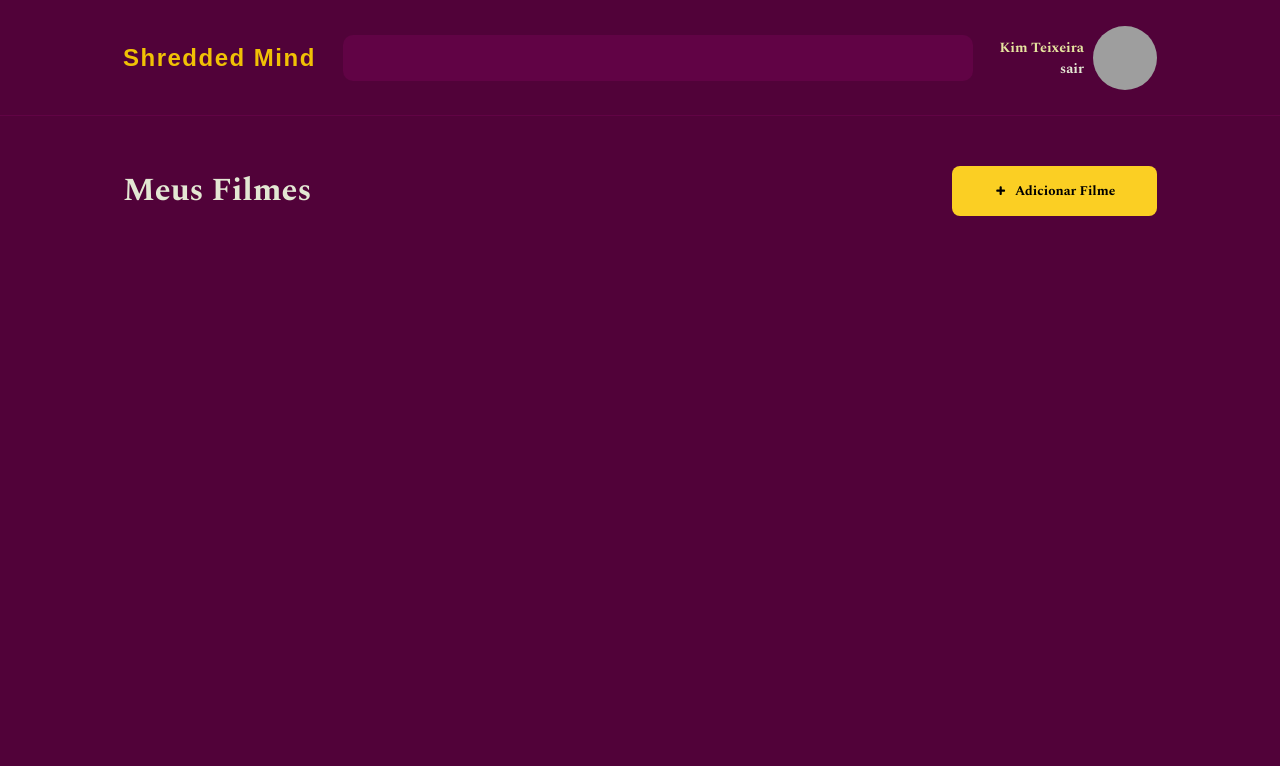
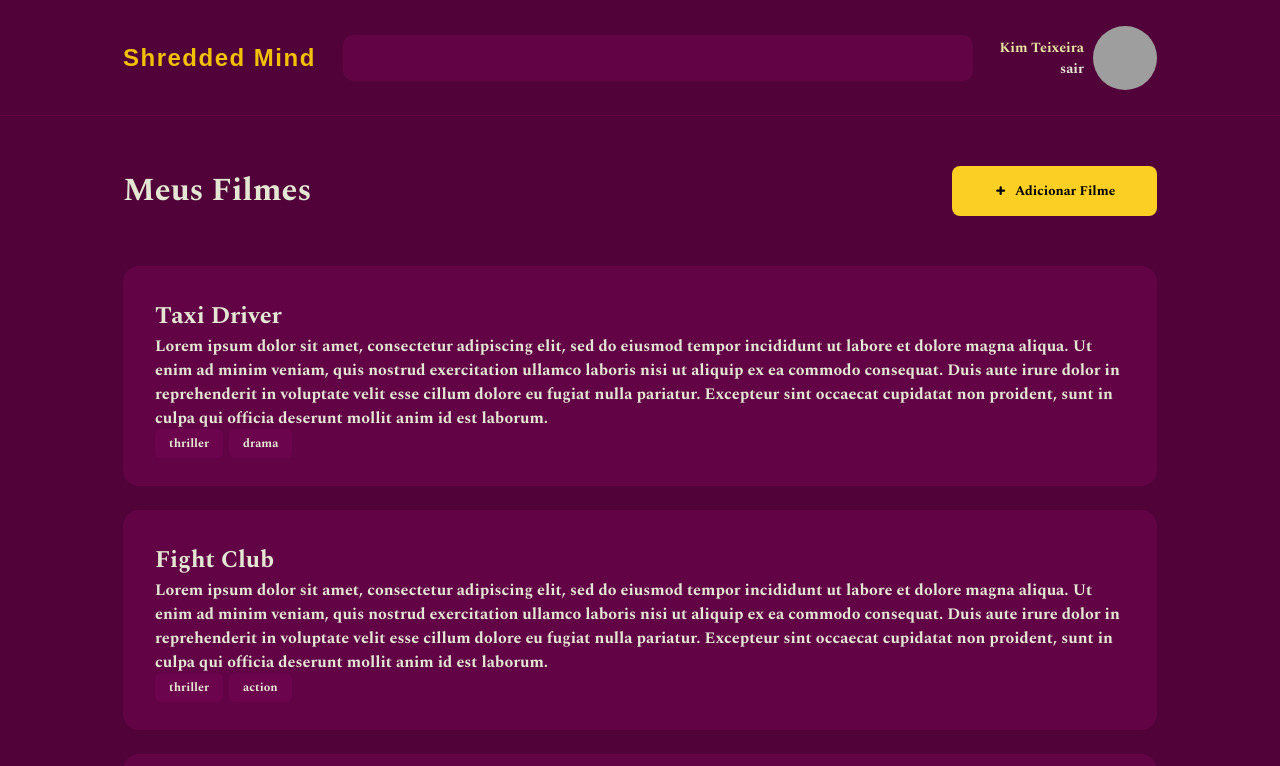
Before and after one commit to KimCidDev/RocketMovies, a React (Vite) app in the folder RocketMovies/: page / in a window 1280 px wide. Shown: the top 766 px of the page. Built offline with nearby package versions, Linux system fonts and the light colour scheme; grey boxes are pictures that could not be loaded.

Commit message:
Hope Page beta

```diff
--- a/RocketMovies/src/components/Header/styles.js
+++ b/RocketMovies/src/components/Header/styles.js
@@ -11,7 +11,7 @@ export const Container = styled.div`
 
   padding: 0 123px;
 
-  border-bottom: 1px solid ${({ theme }) => theme.COLORS.PURPLE_700};;
+  border-bottom: 1px solid ${({ theme }) => theme.COLORS.PURPLE_700};
 
   input {
     width: 630px;
--- /dev/null
+++ b/RocketMovies/src/components/Movie/index.jsx
@@ -0,0 +1,19 @@
+import { Container } from './styles'
+
+import { Tag } from '../../components/Tag';
+
+export function Movie ({data, ...rest}) {
+  return (
+    <Container>
+      <h1>{data.title}</h1>
+      <p>{data.description}</p>
+      { data.tags &&
+      <footer>
+        {
+          data.tags.map(tag => <Tag key={tag.id} title={tag.name}/>)
+        }
+      </footer>
+      }
+    </Container>
+  )
+}
--- /dev/null
+++ b/RocketMovies/src/components/Movie/styles.js
@@ -0,0 +1,21 @@
+import styled from 'styled-components';
+
+export const Container = styled.div`
+  display: flex;
+  flex-direction: column;
+  justify-content: space-between;
+
+  width: 100%;
+  height: 220px;
+
+  border: none;
+  border-radius: 16px;
+
+  margin: 0 auto;
+  margin-bottom: 24px;
+
+  padding: 32px;
+
+  color: ${({ theme }) => theme.COLORS.DIRTY_WHITE};
+  background-color: ${({ theme }) => theme.COLORS.PURPLE_700};
+`;
--- /dev/null
+++ b/RocketMovies/src/components/Tag/index.jsx
@@ -0,0 +1,9 @@
+import { Container } from './styles';
+
+export function Tag ({title, ...rest}) {
+  return (
+    <Container {...rest}>
+      {title}
+    </Container>
+  )
+}
--- /dev/null
+++ b/RocketMovies/src/components/Tag/styles.js
@@ -0,0 +1,10 @@
+import styled from 'styled-components';
+
+export const Container = styled.span`
+  font-size: 12px;
+  padding: 5px 14px;
+  border-radius: 6px;
+  margin-right: 6px;
+  color: ${({ theme }) => theme.COLORS.DIRTY_WHITE};
+  background-color: ${({ theme }) => theme.COLORS.PURPLE_600};
+`;
--- a/RocketMovies/src/pages/Home/index.jsx
+++ b/RocketMovies/src/pages/Home/index.jsx
@@ -1,5 +1,7 @@
 import { Container } from './styles';
 import { Header } from '../../components/Header';
+import { Movie } from '../../components/Movie';
+
 
 import { TiPlus } from "react-icons/ti";
 
@@ -13,7 +15,36 @@ export function Home() {
       <TiPlus />
         Adicionar Filme
       </button>
+
     </div>
+    <section>
+    <Movie data={{
+      title: 'Taxi Driver',
+      description: 'Lorem ipsum dolor sit amet, consectetur adipiscing elit, sed do eiusmod tempor incididunt ut labore et dolore magna aliqua. Ut enim ad minim veniam, quis nostrud exercitation ullamco laboris nisi ut aliquip ex ea commodo consequat. Duis aute irure dolor in reprehenderit in voluptate velit esse cillum dolore eu fugiat nulla pariatur. Excepteur sint occaecat cupidatat non proident, sunt in culpa qui officia deserunt mollit anim id est laborum.',
+      tags: [
+        {id: '1', name: 'thriller'},
+        {id: '2', name: 'drama'}
+      ]
+    }}/>
+    <Movie data={{
+      title: 'Fight Club',
+      description: 'Lorem ipsum dolor sit amet, consectetur adipiscing elit, sed do eiusmod tempor incididunt ut labore et dolore magna aliqua. Ut enim ad minim veniam, quis nostrud exercitation ullamco laboris nisi ut aliquip ex ea commodo consequat. Duis aute irure dolor in reprehenderit in voluptate velit esse cillum dolore eu fugiat nulla pariatur. Excepteur sint occaecat cupidatat non proident, sunt in culpa qui officia deserunt mollit anim id est laborum.',
+      tags: [
+        {id: '1', name: 'thriller'},
+        {id: '2', name: 'action'}
+      ]
+    }}/>
+    <Movie data={{
+      title: 'Apocalypse Now',
+      description: 'Lorem ipsum dolor sit amet, consectetur adipiscing elit, sed do eiusmod tempor incididunt ut labore et dolore magna aliqua. Ut enim ad minim veniam, quis nostrud exercitation ullamco laboris nisi ut aliquip ex ea commodo consequat. Duis aute irure dolor in reprehenderit in voluptate velit esse cillum dolore eu fugiat nulla pariatur. Excepteur sint occaecat cupidatat non proident, sunt in culpa qui officia deserunt mollit anim id est laborum.',
+      tags: [
+        {id: '1', name: 'drama'},
+        {id: '2', name: 'war'}
+      ]
+    }}/>
+
+    </section>
+
 
     </Container>
   )
--- a/RocketMovies/src/pages/Home/styles.js
+++ b/RocketMovies/src/pages/Home/styles.js
@@ -32,4 +32,8 @@ export const Container = styled.div`
       background-color: ${({ theme }) => theme.COLORS.YELLOW_400};
     }
   }
+
+  section {
+    padding: 0 123px;
+  }
 `;
```
